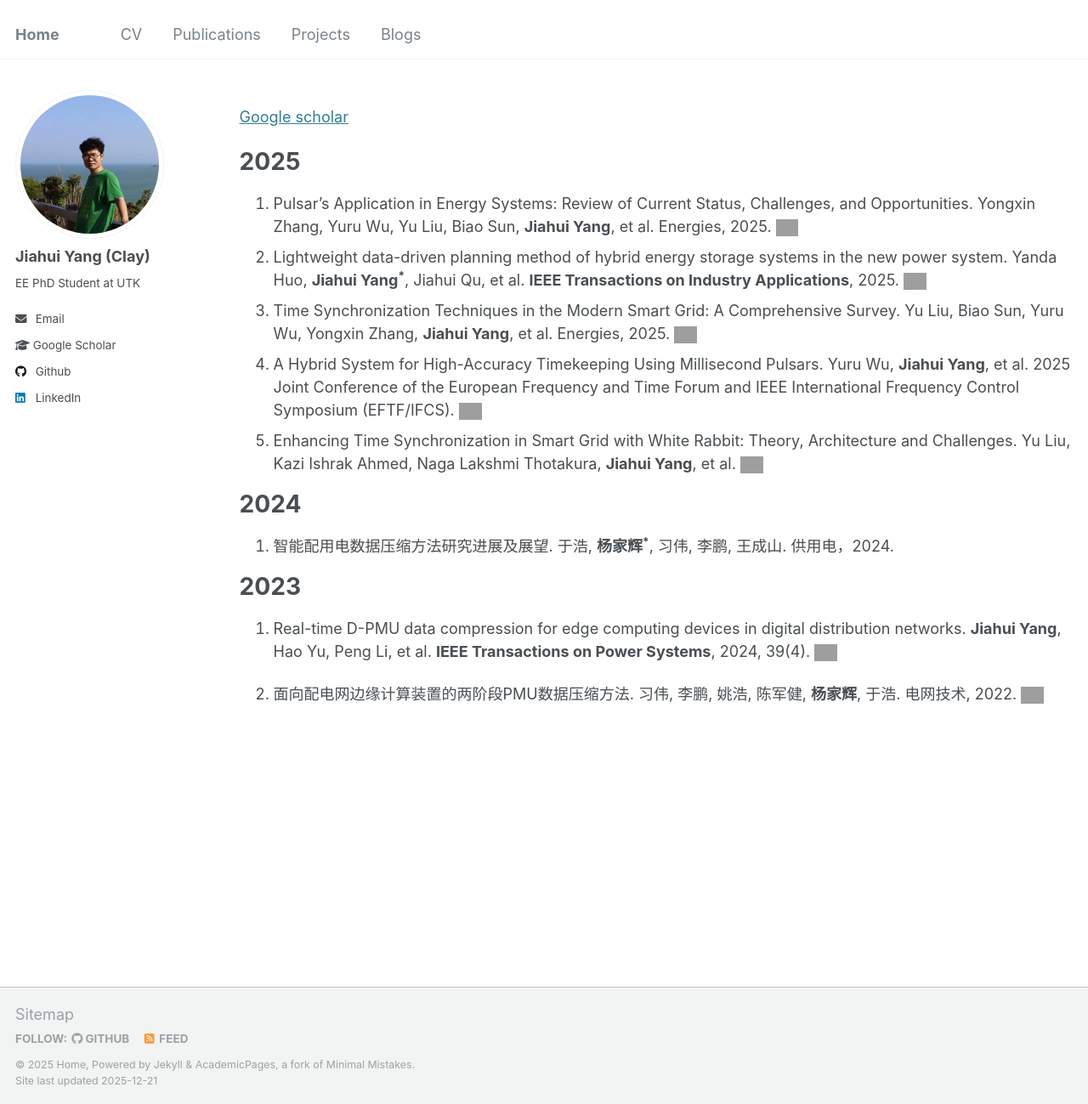
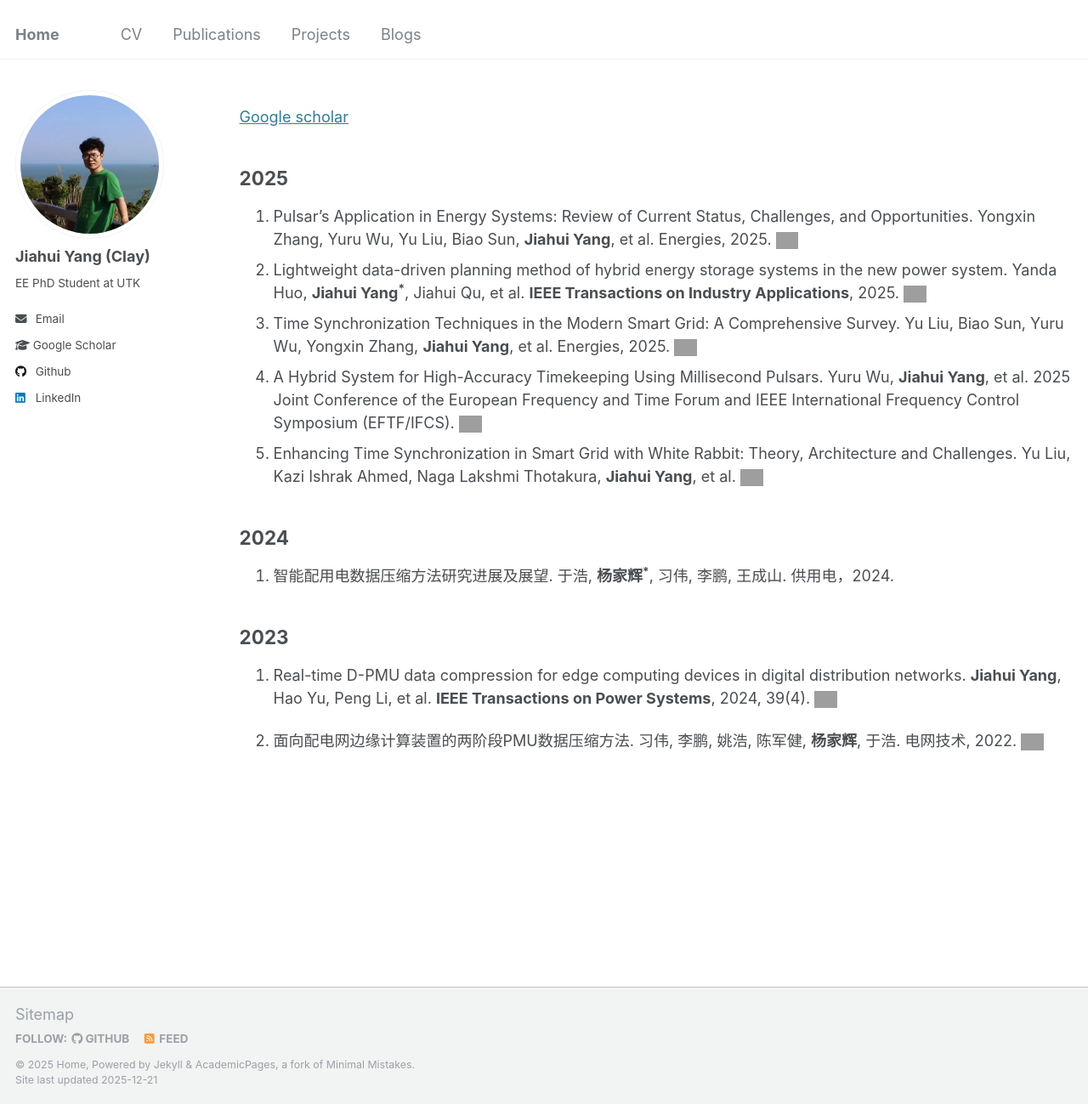
Before and after one commit to ClayUTK/intro, a Jekyll site: the page built from _pages/pub.md, in a window 1280 px wide and 1299 px high. Shown: the whole window at 85% size. Built offline with Jekyll 4.4.1, drawn with Linux system fonts in a browser that asks for light colours; grey boxes are pictures that could not be loaded.

Commit message:
Update pub.md

```diff
--- a/_pages/pub.md
+++ b/_pages/pub.md
@@ -8,7 +8,7 @@ author_profile: true
 
 [Google scholar](https://scholar.google.com/citations?user=eyFcVnoAAAAJ&hl=zh-CN)
 
-# 2025
+## 2025
 1. Pulsar’s Application in Energy Systems: Review of Current Status, Challenges, and Opportunities. Yongxin Zhang, Yuru Wu, Yu Liu, Biao Sun, **Jiahui Yang**, et al. Energies, 2025.  [<img src="https://upload.wikimedia.org/wikipedia/commons/8/87/PDF_file_icon.svg" alt="PDF Icon" style="height: 20px; vertical-align: middle;">](https://github.com/ClayUTK/intro/blob/c21b511c4287a5d18808d6f946fe40b9b7641e87/_publications/Pulsar%E2%80%99s%20Application%20in%20Energy%20Systems.pdf)
 2. Lightweight data-driven planning method of hybrid energy storage systems in the new power system. Yanda Huo, **Jiahui Yang<sup>*</sup>**, Jiahui Qu, et al. **IEEE Transactions on Industry Applications**, 2025.  [<img src="https://upload.wikimedia.org/wikipedia/commons/8/87/PDF_file_icon.svg" alt="PDF Icon" style="height: 20px; vertical-align: middle;">](https://github.com/ClayUTK/intro/blob/c21b511c4287a5d18808d6f946fe40b9b7641e87/_publications/Lightweight_Data-Driven_Planning_Method_of_Hybrid_Energy_Storage_Systems_in_the_New_Power_System.pdf)
 3. Time Synchronization Techniques in the Modern Smart Grid: A Comprehensive Survey. Yu Liu, Biao Sun, Yuru Wu, Yongxin Zhang, **Jiahui Yang**, et al. Energies, 2025.  [<img src="https://upload.wikimedia.org/wikipedia/commons/8/87/PDF_file_icon.svg" alt="PDF Icon" style="height: 20px; vertical-align: middle;">](https://github.com/ClayUTK/intro/blob/c21b511c4287a5d18808d6f946fe40b9b7641e87/_publications/Time%20Synchronization%20Techniques%20in%20the%20Modern%20Smart%20Grid.pdf)
@@ -16,10 +16,10 @@ author_profile: true
 5. Enhancing Time Synchronization in Smart Grid with White Rabbit: Theory, Architecture and Challenges. Yu Liu, Kazi Ishrak Ahmed, Naga Lakshmi Thotakura, **Jiahui Yang**, et al.  [<img src="https://upload.wikimedia.org/wikipedia/commons/8/87/PDF_file_icon.svg" alt="PDF Icon" style="height: 20px; vertical-align: middle;">](https://github.com/ClayUTK/intro/blob/c21b511c4287a5d18808d6f946fe40b9b7641e87/_publications/Enhancing_Time_Synchronization_in_Smart_Grid_With_White_Rabbit_Theory_Architecture_and_Challenges.pdf)
 
 
-# 2024
+## 2024
 1. 智能配用电数据压缩方法研究进展及展望. 于浩, **杨家辉<sup>*</sup>**, 习伟, 李鹏, 王成山. 供用电，2024.
 
-# 2023
+## 2023
 1. Real-time D-PMU data compression for edge computing devices in digital distribution networks. **Jiahui Yang**, Hao Yu, Peng Li, et al. **IEEE Transactions on Power Systems**, 2024, 39(4). [<img src="https://upload.wikimedia.org/wikipedia/commons/8/87/PDF_file_icon.svg" alt="PDF Icon" style="height: 20px; vertical-align: middle;">](https://github.com/ClayUTK/intro/blob/60002dcc49009d6e429066cbfd9b92ce2f7c7541/_publications/Real-Time_D-PMU_Data_Compression_for_Edge_Computing_Devices_in_Digital_Distribution_Networks.pdf)
 
 2. 面向配电网边缘计算装置的两阶段PMU数据压缩方法. 习伟, 李鹏, 姚浩, 陈军健, **杨家辉**, 于浩. 电网技术, 2022. [<img src="https://upload.wikimedia.org/wikipedia/commons/8/87/PDF_file_icon.svg" alt="PDF Icon" style="height: 20px; vertical-align: middle;">](https://github.com/ClayUTK/intro/blob/6b6781e0fb74fee5d228dab6910bcdfa96c7ba90/_publications/220608_%E7%94%B5%E7%BD%91%E6%8A%80%E6%9C%AF_%E9%9D%A2%E5%90%91%E9%85%8D%E7%94%B5%E7%BD%91%E8%BE%B9%E7%BC%98%E8%AE%A1%E7%AE%97%E8%A3%85%E7%BD%AE%E7%9A%84%E4%B8%A4%E9%98%B6%E6%AE%B5PMU%E6%95%B0%E6%8D%AE%E5%8E%8B%E7%BC%A9%E6%96%B9%E6%B3%95.pdf)
```
